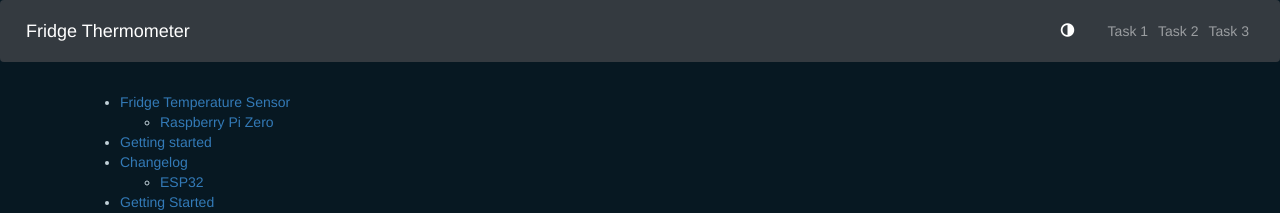
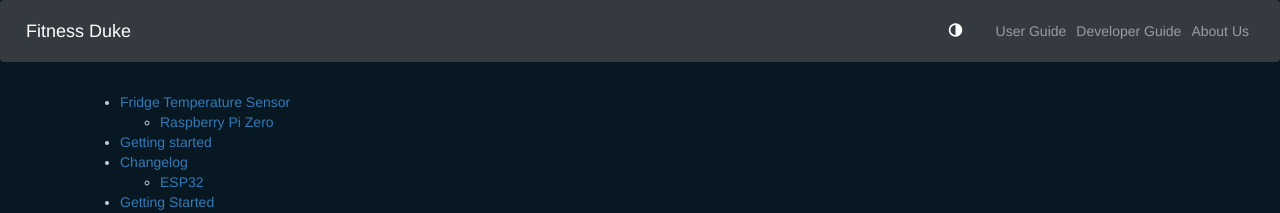
Before and after one commit to EangJS/FridgeThermometer, a Jekyll site: the page built from docs/README.md, in a window 1280 px wide. Shown: the top 213 px of the page. Built offline with Jekyll 4.4.1, drawn with Linux system fonts in a browser that asks for light colours; our own code applies the rules of GitHub Pages for plain Markdown files.

Commit message:
Update default.html

```diff
--- a/docs/_layouts/default.html
+++ b/docs/_layouts/default.html
@@ -2,9 +2,9 @@
 <html lang="en">
 
 <head>
-  <meta charset="utf-8" />
-  <meta name="viewport" content="width=device-width" />
-  <title>Fridge Thermometer</title>
+    <meta charset="utf-8"/>
+    <meta name="viewport" content="width=device-width"/>
+    <title>tp</title>
     <link rel="stylesheet" href="https://cdn.jsdelivr.net/npm/bootstrap@4.6.2/dist/css/bootstrap.min.css">
     <link rel="stylesheet" href="https://maxcdn.bootstrapcdn.com/bootstrap/3.4.0/css/bootstrap.min.css">
     <script src="https://cdn.jsdelivr.net/npm/jquery@3.6.3/dist/jquery.slim.min.js"></script>
@@ -26,11 +26,17 @@
         color: white;
         background-color: #263238 !important;
     }
+
+    table, th, td {
+        border: 1px solid;
+        padding: 15px;
+    }
+
 </style>
 
 <body>
 <nav class="navbar navbar-expand-md bg-dark navbar-dark justify-content-end">
-    <a class="navbar-brand" href="#">Fridge Thermometer</a>
+    <a class="navbar-brand" href="/tp">Fitness Duke</a>
     <button onclick="toggleMode()" id="toggleBtn" class="btn ml-auto"
             style="background-color: transparent; color:white; box-shadow:none; outline:none">
         <span class="glyphicon glyphicon-adjust"></span>
@@ -41,13 +47,13 @@
     <div class="collapse navbar-collapse flex-grow-0" id="collapsibleNavbar">
         <ul class="navbar-nav text-right">
             <li class="Adding Tasks">
-          <a class="nav-link" href="">Task 1</a>
+                <a class="nav-link" href="/tp/UserGuide.html">User Guide</a>
             </li>
             <li class="nav-item">
-          <a class="nav-link" href="">Task 2</a>
+                <a class="nav-link" href="/tp/DeveloperGuide.html">Developer Guide</a>
             </li>
             <li class="nav-item">
-          <a class="nav-link" href="">Task 3</a>
+                <a class="nav-link" href="/tp/AboutUs.html">About Us</a>
             </li>
         </ul>
         <ul class="nav navbar-nav navbar-right">
@@ -67,5 +73,4 @@
     }
 </script>
 </body>
-
 </html>
```
Lines whose indentation alone changed are shown as unchanged.
